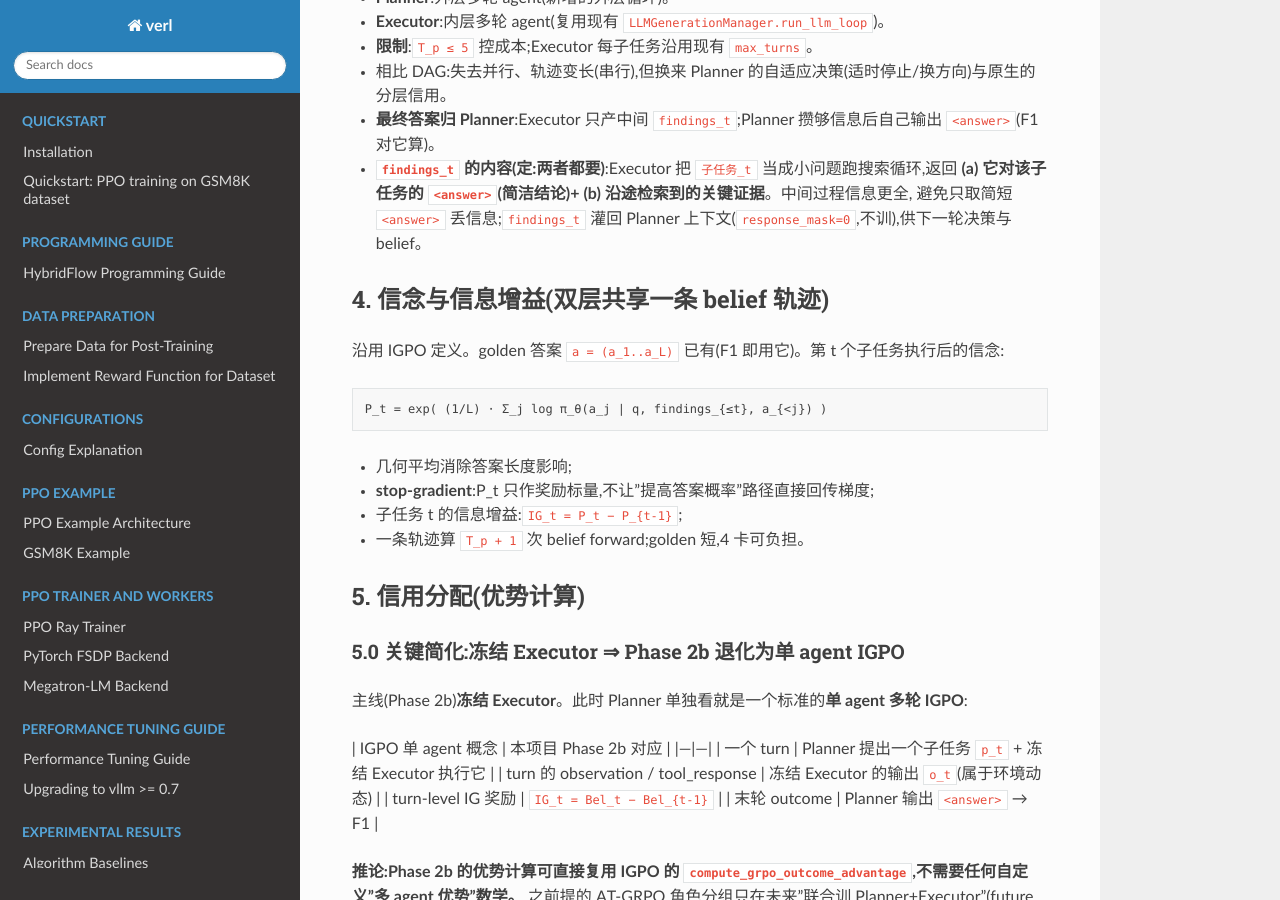
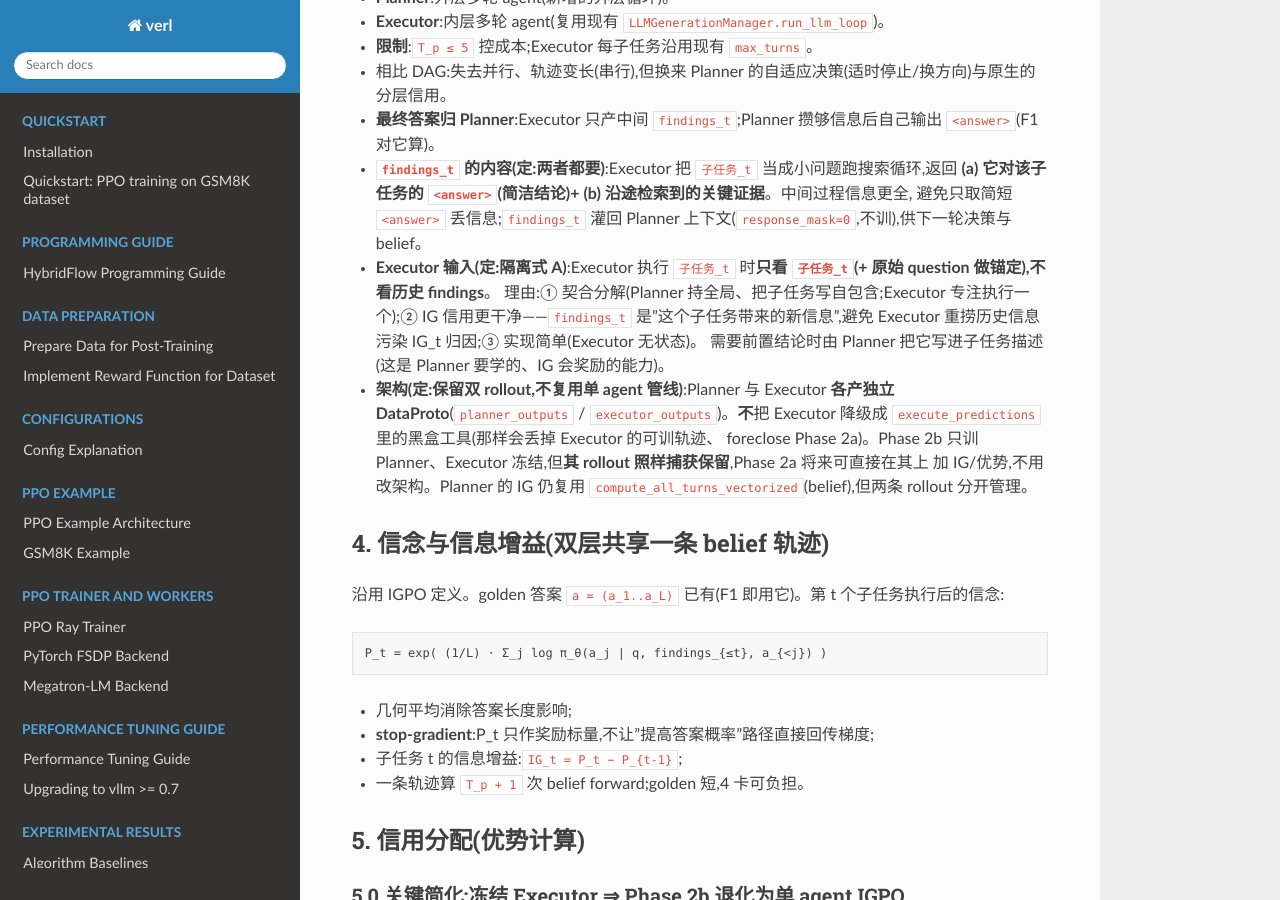
Before and after one commit to aHuaXu/self-researcher, a Sphinx documentation site: the page built from docs/design/hi_igpo_design.md, in a window 1280 px wide and 900 px high, scrolled down 1490 px. Built offline with Sphinx 7.4.7 and the Read the Docs theme 3.1.0, drawn with Linux system fonts in a browser that asks for light colours.

Commit message:
docs(igpo): executor isolated (A) + keep dual-rollout (don't foreclose Phase 2a)
Two architecture decisions: (1) Executor sees only subtask_t (+ original question), not
prior findings — cleaner IG attribution, Planner frames self-contained subtasks. (2) Keep
DUAL rollout: Planner and Executor produce separate DataProtos; do NOT collapse Executor
into an execute_predictions black-box tool (that discards the Executor's trainable
trajectory and forecloses Phase 2a executor training). Phase 2b trains Planner only
(Executor frozen) but captures its rollout; Phase 2a can add executor IG later without
re-architecture. Retracts the 'reuse single-agent pipeline' pivot.

Co-Authored-By: Claude Opus 4.8 (1M context) <noreply@anthropic.com>

```diff
--- a/docs/design/hi_igpo_design.md
+++ b/docs/design/hi_igpo_design.md
@@ -60,6 +60,14 @@ for t = 1 .. T_p (T_p ≤ max_planner_turns):
 - **`findings_t` 的内容(定:两者都要)**:Executor 把 `子任务_t` 当成小问题跑搜索循环,返回
   **(a) 它对该子任务的 `<answer>`(简洁结论)+ (b) 沿途检索到的关键证据**。中间过程信息更全,
   避免只取简短 `<answer>` 丢信息;`findings_t` 灌回 Planner 上下文(`response_mask=0`,不训),供下一轮决策与 belief。
+- **Executor 输入(定:隔离式 A)**:Executor 执行 `子任务_t` 时**只看 `子任务_t`(+ 原始 question 做锚定),不看历史 findings**。
+  理由:① 契合分解(Planner 持全局、把子任务写自包含;Executor 专注执行一个);② IG 信用更干净——`findings_t`
+  是"这个子任务带来的新信息",避免 Executor 重捞历史信息污染 IG_t 归因;③ 实现简单(Executor 无状态)。
+  需要前置结论时由 Planner 把它写进子任务描述(这是 Planner 要学的、IG 会奖励的能力)。
+- **架构(定:保留双 rollout,不复用单 agent 管线)**:Planner 与 Executor **各产独立 DataProto**(`planner_outputs` /
+  `executor_outputs`)。**不**把 Executor 降级成 `execute_predictions` 里的黑盒工具(那样会丢掉 Executor 的可训轨迹、
+  foreclose Phase 2a)。Phase 2b 只训 Planner、Executor 冻结,但**其 rollout 照样捕获保留**,Phase 2a 将来可直接在其上
+  加 IG/优势,不用改架构。Planner 的 IG 仍复用 `compute_all_turns_vectorized`(belief),但两条 rollout 分开管理。
 
 ## 4. 信念与信息增益(双层共享一条 belief 轨迹)
 
```
